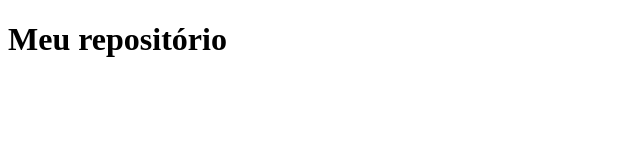
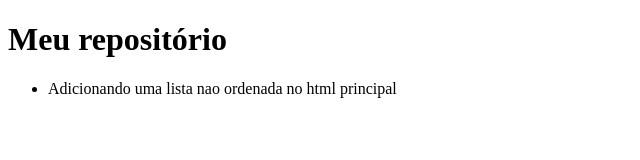
Before and after one commit to dominicTorresmo/Meu-repositorio, a plain HTML site: page index.html in a window 1280 px wide. Shown: the whole page, without its empty margins (0-640 px from the left). Drawn offline with Linux system fonts and the light colour scheme.

Commit message:
adicionando uma lista nao ordenada no html principal

```diff
--- a/index.html
+++ b/index.html
@@ -8,5 +8,12 @@
 <body>
     <h1>Meu repositório</h1>
     <script src="app.js"></script>
+    <div>
+        <ul>
+            <li>
+                <p>Adicionando uma lista nao ordenada no html principal</p>
+            </li>
+        </ul>
+    </div>
 </body>
 </html>
```
